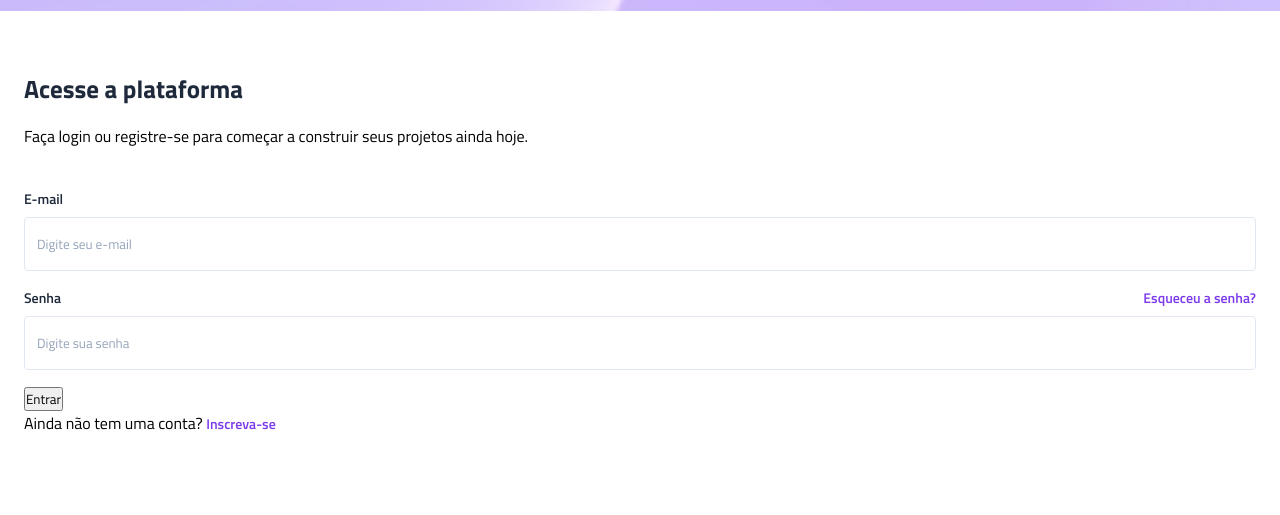
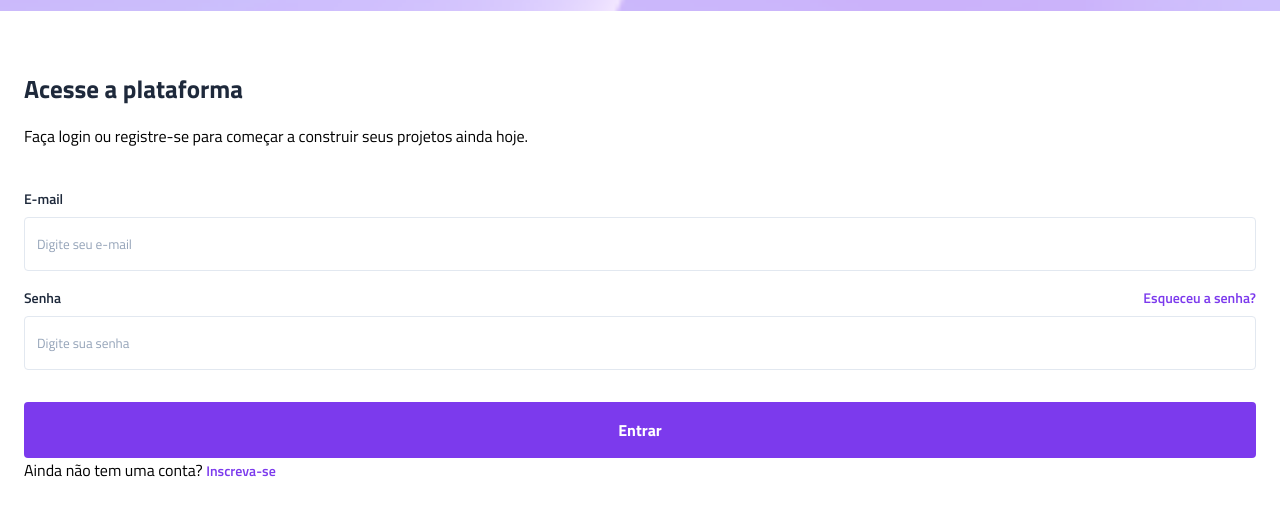
Before and after one commit to Mirandinajdjj/projeto-vertigo, a plain HTML site: page index.html in a window 1280 px wide. Shown: the part 123-638 px from the top of the page. Drawn offline with Linux system fonts and the light colour scheme.

Commit message:
estilização do botão completa

```diff
--- a/style.css
+++ b/style.css
@@ -12,6 +12,7 @@
     --purple: #7c3aed;
     --gray-200: #e2e8f0;
     --gray-400: #94a3b8;
+    --white: #FFF;
 }
 
 
@@ -105,3 +106,18 @@ main {
 .login a:hover {
     text-decoration: underline;
 }
+
+
+.login button {
+    margin-top: 1rem;
+    padding-block: 1rem;
+    width: 100%;
+    background: var(--purple);
+    border: none;
+    border-radius: 0.25rem;
+
+
+    font-size: 1rem;
+    font-weight: 700;
+    color: var(--white);
+}
```
